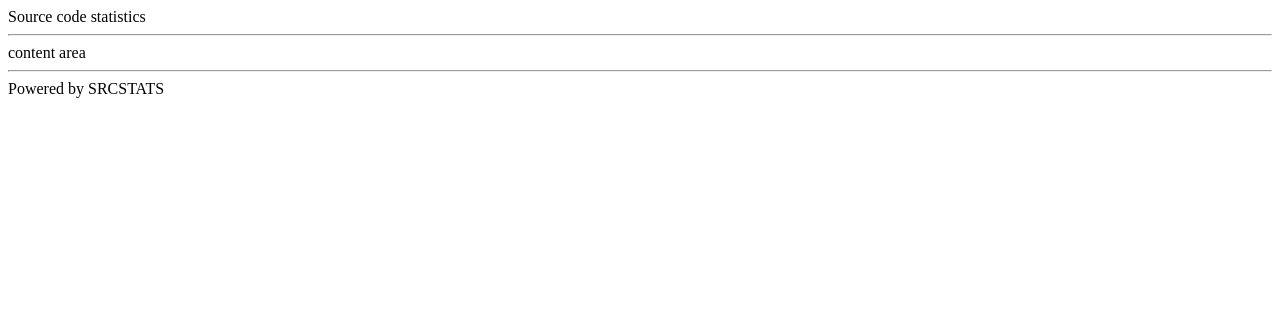
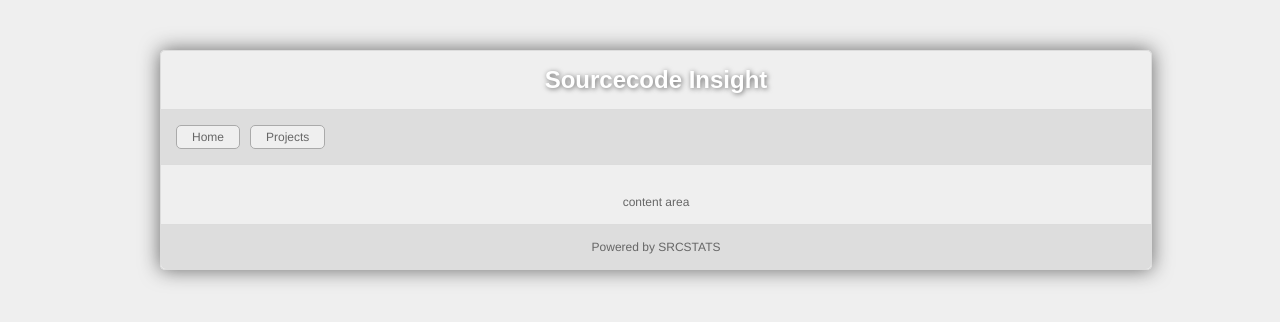
Before and after one commit to yaozhifeng/srcstats, a Django app: template svnstats/templates/base.html in a window 1280 px wide. Shown: the top 322 px of the page. Run offline with Django 3.2, Linux system fonts and the light colour scheme; the template is opened without the code that fills it, so the values that code supplies are empty.

Commit message:
basic css

```diff
--- a/settings.py
+++ b/settings.py
@@ -56,7 +56,7 @@ MEDIA_URL = ''
 # Don't put anything in this directory yourself; store your static files
 # in apps' "static/" subdirectories and in STATICFILES_DIRS.
 # Example: "/home/media/media.lawrence.com/static/"
-STATIC_ROOT = ''
+STATIC_ROOT = '/home/neil/git/srcstats/static/'
 
 # URL prefix for static files.
 # Example: "http://media.lawrence.com/static/"
--- /dev/null
+++ b/svnstats/static/css/main.css
@@ -0,0 +1,131 @@
+/* main style file */
+
+html, body, div, span, applet, object, iframe, h1, h2, h3, h4, h5, h6, p, blockquote, pre, a, abbr, acronym, address, big, cite, code, del, dfn, em, font, img, ins, kbd, q, s, samp, small, strike, strong, sub, sup, tt, var, b, u, i, center, dl, dt, dd, ol, ul, li, fieldset, form, label, legend, table, caption, tbody, tfoot, thead, tr, th, td {
+    margin:0;
+    padding:0;
+}
+*:active {outline:none;}
+
+body {
+    background-color: #EFEFEF;
+    color: #666666;
+    font-family: helvetica;
+    font-size: 12px;
+    margin: 0 auto;
+    padding: 0;
+    text-align: center;
+    width:960px;
+}
+
+#wrapper {
+    margin-top:50px;
+    float:left;
+    border:1px solid #DDDDDD;
+    -moz-border-radius:5px;
+    -webkit-border-radius:5px;
+    border-radius:5px;
+    -moz-box-shadow:0 0 20px #666666;
+    -webkit-box-shadow:0 0 20px #666666;
+    box-shadow:0 0 20px #666666;
+}
+
+#header {
+    -moz-border-radius-topleft:5px;
+    -moz-border-radius-topright:5px;
+    -webkit-border-top-left-radius:5px;
+    -webkit-border-top-right-radius:5px
+    border-radius:5px 5px 0 0;
+    text-align:center;
+}
+#headmenu {
+    margin-bottom:15px;
+    background-color:#DDDDDD;
+    border-bottom:1px solid #DCDCDC;
+    border-top:1px solid #DCDCDC;
+}
+#adminmenu {
+    background-color:#AAAAAA;
+    border-bottom:1px solid #DCDCDC;
+    border-top:1px solid #DCDCDC;
+}
+.warn {
+    background-color:#DDDDDD;
+    border-bottom:1px solid #DCDCDC;
+    border-top:1px solid #DCDCDC;
+    margin-top:15px;
+    margin-bottom:15px;
+}
+#container {
+    /*padding:20px 0;
+     */
+    /*padding-top:20px;
+     */
+    text-align:center;
+    /*
+    width:600px;
+    */
+}
+#footer {
+    -moz-border-radius-bottomleft:5px;
+    -moz-border-radius-bottomright:5px;
+    -webkit-border-bottom-left-radius:5px;
+    -webkit-border-bottom-right-radius:5px;
+    border-radius:0 0 5px 5px;
+    background-color:#DDDDDD;
+    border-top:1px solid #DCDCDC;
+    text-align:center;
+}
+.box {
+    margin:0;
+    padding:15px;
+    position:relative;
+    text-align:left;
+    width:960px;
+    float:left;
+}
+#header h1 {
+    color:#FFFFFF;
+    font-family:arial;
+    margin:0 auto;
+    text-shadow:1px 1px 5px #666666;
+}
+ul {
+    list-style:none outside none;
+}
+ul > li {
+    -moz-border-radius:5px;
+    -webkit-border-radius:5px;
+    border-radius:5px;
+    background-color:#EFEFEF;
+    border:1px solid #AAAAAA;
+    display:block;
+    float:left;
+    margin-right:10px;
+}
+ul > li:hover {
+    background-color:#DDDDDD;
+}
+ul li a {
+    display:block;
+    padding:4px 15px;
+}
+a, ul li a:hover {
+    color:#666666;
+    text-decoration:none;
+}
+a:hover {
+    text-decoration:underline;
+}
+table {
+    border-collapse:collapse;
+    width:100%;
+}
+td {
+    font-size:12px;
+    padding:10px;
+    text-align:right;
+    vertical-align:middle;
+}
+td + td {
+    text-align:left;
+}
--- a/svnstats/templates/base.html
+++ b/svnstats/templates/base.html
@@ -2,19 +2,26 @@
 <!DOCTYPE html PUBLIC "-//W3C//DTD XHTML 1.0 Strict//EN" "http://www.w3.org/TR/xhtml1/DTD/xhtml1-strict.dtd">
 <html xmlns="http://www.w3.org/1999/xhtml" lang="en-us" xml:lang="en-us" >
 <head>
+<link type="text/css" href="{{ STATIC_URL }}css/main.css" rel="stylesheet">
 <title>Souce code Statistics</title>
 </head>
 
 <body>
-    <div class="header">
-        <div class="title">Source code statistics</div>
-        <hr>
+    <div id="wrapper">
+    <div id="header" class="box">
+        <h1>Sourcecode Insight</h1>
     </div>
-    <div class="content">
+    <div id="headmenu" class="box">
+        <ul>
+            <li><a href="/">Home</a></li>
+            <li><a href="/">Projects</a></li>
+        </ul>
+    </div>
+    <div id="container" class="box">
         {% block content %}content area {% endblock %}
     </div>
-    <div class="footer">
-        <hr>
-        <div class="copyright">Powered by SRCSTATS </div>
+    <div id="footer" class="box">
+        <p>Powered by <a href="https://github.com/yaozhifeng/srcstats" target="_blank">SRCSTATS</a> </p>
+    </div>
     </div>
 </body>
--- a/svnstats/templates/home.html
+++ b/svnstats/templates/home.html
@@ -1,5 +1,7 @@
 {% extends "base.html" %}
 
 {% block content %}
-<h1>Projets</h1>
+    {% for project in projects  %}
+        <p>{{project.name}}</p>
+    {% endfor %}
 {% endblock %}
--- a/svnstats/views.py
+++ b/svnstats/views.py
@@ -6,8 +6,10 @@ from django.shortcuts import render_to_response, redirect
 from models import Project, SVNLog, SVNLogDetail
 
 def home(request):
+    projects = Project.objects.all()
     return render_to_response('home.html',
                     {
-                        'name': 'dummy',
+                        'projects': projects,
                     },
+                    context_instance = RequestContext(request)
                     )
```
